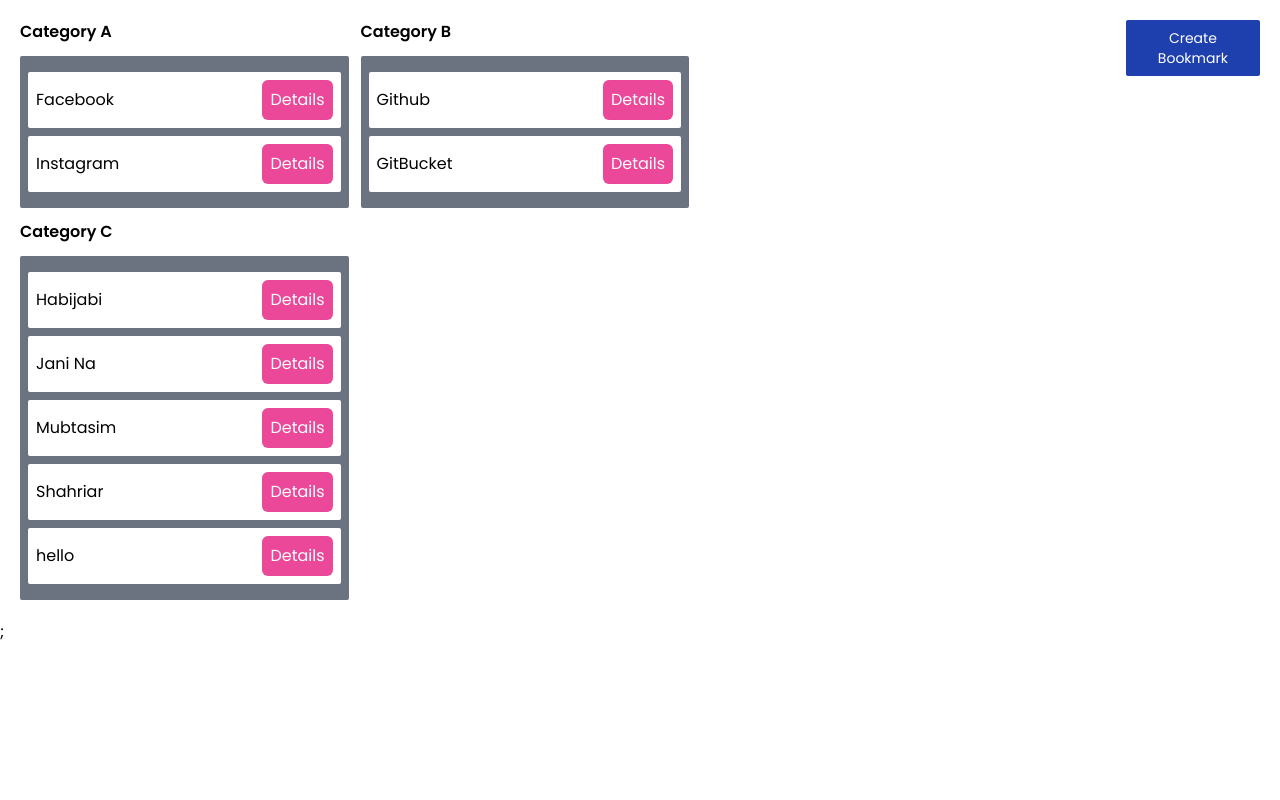
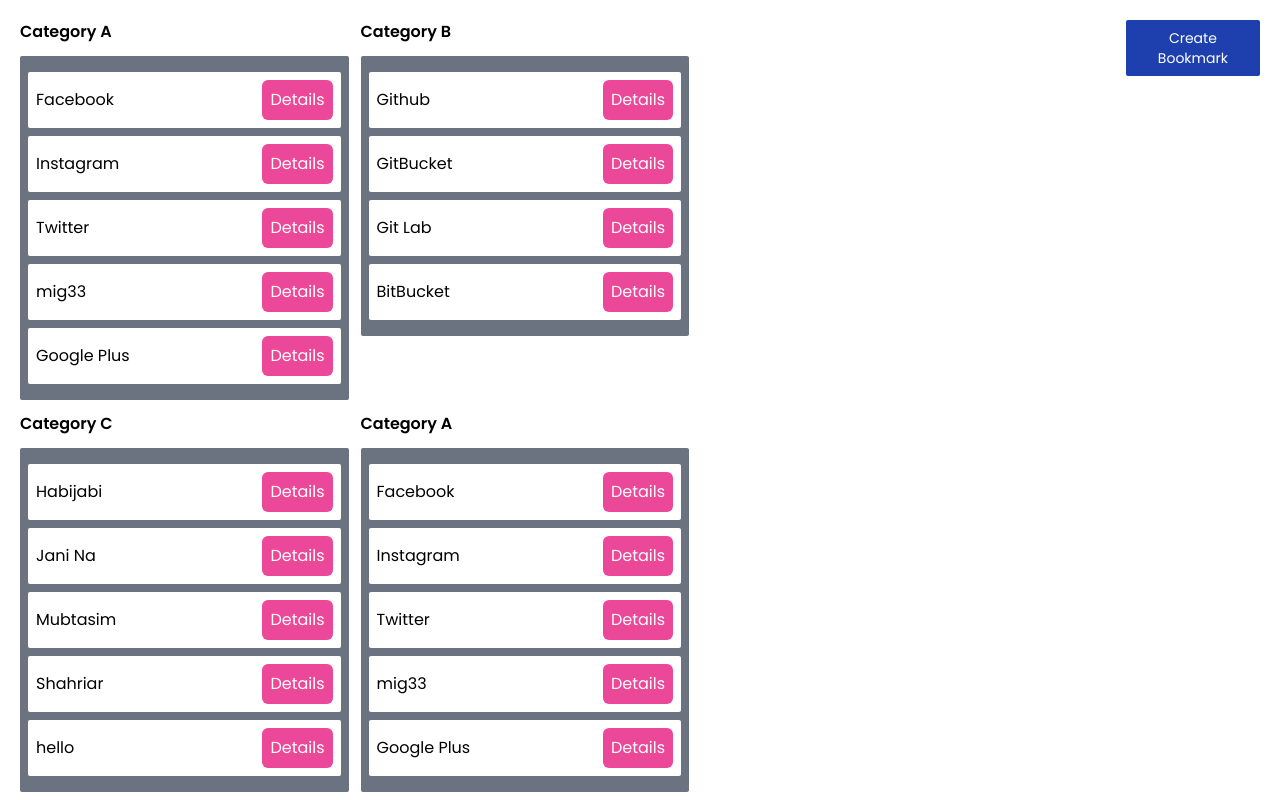
Before and after one commit to Mubtasim/bookmark-tool, a React (Vite) app: page / in a window 1280 px wide. Shown: the top 800 px of the page. Built offline with nearby package versions, Linux system fonts and the light colour scheme; data requests are answered from the project's data file.

Commit message:
completed redux state management for bookamark adding and showing all of the bookmarks

```diff
--- a/db.json
+++ b/db.json
@@ -27,6 +27,10 @@
     {
       "name": "G",
       "id": 7
+    },
+    {
+      "name": "H",
+      "id": 8
     }
   ],
   "bookmarks": [
@@ -83,6 +87,36 @@
       "url": "hello.com",
       "categoryId": 3,
       "id": 10
+    },
+    {
+      "title": "Twitter",
+      "url": "https://twitter.com",
+      "categoryId": 1,
+      "id": 11
+    },
+    {
+      "title": "Git Lab",
+      "url": "https://gitlab.com",
+      "categoryId": 2,
+      "id": 12
+    },
+    {
+      "title": "BitBucket",
+      "url": "https://bitbucket.com",
+      "categoryId": 2,
+      "id": 13
+    },
+    {
+      "title": "mig33",
+      "url": "https://mig33.com",
+      "categoryId": 1,
+      "id": 14
+    },
+    {
+      "title": "Google Plus",
+      "url": "https://google.com",
+      "categoryId": 1,
+      "id": 15
     }
   ]
 }
--- a/src/components/AddBookmark.tsx
+++ b/src/components/AddBookmark.tsx
@@ -1,15 +1,21 @@
 import { useState } from 'react';
 import axios from 'axios';
-import Category from '../types/category';
+import { useDispatch, useSelector } from 'react-redux';
+import { RootState } from '../store';
+import { addCategory } from '../features/categories/categoriesSlice';
+import { addBookmark } from '../features/bookmarks/bookmarksSlice';
+import { addCategorizedBookmark } from '../features/categorizedBookmarks/categorizedBookmarksSlice';
 
 const AddBookmark = () => {
   const [isModalOpen, setIsModalOpen] = useState<boolean>(false);
   const [title, setTitle] = useState<string>('');
   const [url, setUrl] = useState<string>('');
   const [category, setCategory] = useState<string>('');
-  const [categories, setCategories] = useState<Category[]>([]);
+  const categories = useSelector((state: RootState) => state.categories);
   const [showNewCategoryInput, setShowNewCategoryInput] = useState(false);
   const [newCategory, setNewCategory] = useState('');
+
+  const dispatch = useDispatch();
 
   const toggleNewCategoryInput = () => {
     setShowNewCategoryInput(!showNewCategoryInput);
@@ -20,7 +26,8 @@ const AddBookmark = () => {
       const response = await axios.post('http://localhost:3001/categories', {
         name: newCategory,
       });
-      setCategories([...categories, response.data]);
+      // setCategories([...categories, response.data]);
+      dispatch(addCategory(response.data));
       setCategory(response.data.id.toString());
       setNewCategory('');
       setShowNewCategoryInput(false);
@@ -29,17 +36,6 @@ const AddBookmark = () => {
     }
   };
 
-  // Fetch categories from JSON server
-  const fetchCategories = async () => {
-    try {
-      const response = await axios.get('http://localhost:3001/categories');
-      setCategories(response.data);
-    } catch (error) {
-      console.log('Error fetching categories:', error);
-    }
-  };
-
-  // Save the bookmark to the JSON server
   const saveBookmark = async () => {
     try {
       if (!(title && url && category)) {
@@ -51,8 +47,12 @@ const AddBookmark = () => {
         url,
         categoryId: parseInt(category),
       };
-      await axios.post('http://localhost:3001/bookmarks', newBookmark);
-      // Reset form values and close modal
+      const newBookmarkResponse = await axios.post(
+        'http://localhost:3001/bookmarks',
+        newBookmark
+      );
+      dispatch(addBookmark(newBookmark));
+      dispatch(addCategorizedBookmark(newBookmarkResponse.data));
       setTitle('');
       setUrl('');
       setCategory('');
@@ -64,7 +64,7 @@ const AddBookmark = () => {
 
   const handleModalOpen = () => {
     setIsModalOpen(!isModalOpen);
-    fetchCategories(); // Fetch categories when the modal opens
+    // fetchCategories(); // Fetch categories when the modal opens
   };
 
   return (
--- a/src/components/AllBookmarks.tsx
+++ b/src/components/AllBookmarks.tsx
@@ -1,40 +1,44 @@
-import { useEffect, useState } from 'react';
+import { useEffect } from 'react';
 import axios from 'axios';
 import Category from '../types/category';
 import Bookmark from '../types/Bookmark';
 import BookmarksOfCategory from './BookmarksOfCategory';
 import CategorizedBookmark from '../types/CategorizedBookmark';
+import { useDispatch, useSelector } from 'react-redux';
+import { RootState } from '../store';
+import { addBookmarks } from '../features/bookmarks/bookmarksSlice';
+import { addCategories } from '../features/categories/categoriesSlice';
+import { addCategorizedBookmarks } from '../features/categorizedBookmarks/categorizedBookmarksSlice';
 
 const AllBookmarks = () => {
-  const [categorizedBookmarks, setCategorizedBookmarks] = useState<
-    CategorizedBookmark[] | null
-  >(null);
+  const categorizedBookmarks = useSelector(
+    (state: RootState) => state.categorizedBookmarks
+  );
+  const dispatch = useDispatch();
 
   const fetchBookmarks = async () => {
     try {
       const response = await axios.get('http://localhost:3001/bookmarks');
       const bookmarksData = response.data;
+      dispatch(addBookmarks(bookmarksData));
 
       const responseCategories = await axios.get(
         'http://localhost:3001/categories'
       );
       const categoriesData = responseCategories.data;
+      dispatch(addCategories(categoriesData));
 
       const categorizedBookmarks = categoriesData.map((category: Category) => {
         const bookmarksInCategory = bookmarksData.filter(
           (bookmark: Bookmark) => bookmark.categoryId === category.id
         );
-        console.log('bookmarks in category', bookmarksInCategory);
         return {
           ...category,
           bookmarks: bookmarksInCategory,
         };
       });
 
-      setCategorizedBookmarks(categorizedBookmarks);
-      console.log('categorized Bookmarks', categorizedBookmarks);
-      // console.log('bookmark data', bookmarksData);
-      // console.log('category data', categoriesData);
+      dispatch(addCategorizedBookmarks(categorizedBookmarks));
     } catch (error) {
       console.log('Error fetch bookmarks', error);
     }
--- a/src/features/bookmarks/bookmarksSlice.ts
+++ b/src/features/bookmarks/bookmarksSlice.ts
@@ -10,9 +10,12 @@ const bookmarksSlice = createSlice({
     addBookmark: (state, action) => {
       state.push(action.payload);
     },
+    addBookmarks: (state, action) => {
+      return [...state, ...action.payload];
+    },
   },
 });
 
-export const { addBookmark } = bookmarksSlice.actions;
+export const { addBookmark, addBookmarks } = bookmarksSlice.actions;
 
 export default bookmarksSlice.reducer;
--- a/src/features/categories/categoriesSlice.ts
+++ b/src/features/categories/categoriesSlice.ts
@@ -10,9 +10,12 @@ const categoriesSlice = createSlice({
     addCategory: (state, action) => {
       state.push(action.payload);
     },
+    addCategories: (state, action) => {
+      return [...state, ...action.payload];
+    },
   },
 });
 
-export const { addCategory } = categoriesSlice.actions;
+export const { addCategory, addCategories } = categoriesSlice.actions;
 
 export default categoriesSlice.reducer;
--- /dev/null
+++ b/src/features/categorizedBookmarks/categorizedBookmarksSlice.ts
@@ -0,0 +1,27 @@
+import { createSlice } from '@reduxjs/toolkit';
+import CategorizedBookmark from '../../types/CategorizedBookmark';
+
+const initialState: CategorizedBookmark[] = [];
+
+const categorizedBookmarksSlice = createSlice({
+  name: 'categorizedBookmarks',
+  initialState,
+  reducers: {
+    addCategorizedBookmark: (state, action) => {
+      // state.push(action.payload);
+      const categoryId = action.payload.categoryId;
+      state.forEach((categorizedBookmark: CategorizedBookmark) => {
+        if (categorizedBookmark.id === categoryId)
+          categorizedBookmark.bookmarks.push(action.payload);
+      });
+    },
+    addCategorizedBookmarks: (state, action) => {
+      return [...state, ...action.payload];
+    },
+  },
+});
+
+export const { addCategorizedBookmark, addCategorizedBookmarks } =
+  categorizedBookmarksSlice.actions;
+
+export default categorizedBookmarksSlice.reducer;
--- a/src/store.ts
+++ b/src/store.ts
@@ -1,11 +1,22 @@
 import { configureStore } from '@reduxjs/toolkit';
 import bookmarksReducer from './features/bookmarks/bookmarksSlice';
 import categoriesReducer from './features/categories/categoriesSlice';
+import categorizedBookmarksReducer from './features/categorizedBookmarks/categorizedBookmarksSlice';
+import Bookmark from './types/Bookmark';
+import Category from './types/category';
+import CategorizedBookmark from './types/CategorizedBookmark';
+
+export type RootState = {
+  bookmarks: Bookmark[];
+  categories: Category[];
+  categorizedBookmarks: CategorizedBookmark[];
+};
 
 const store = configureStore({
   reducer: {
     bookmarks: bookmarksReducer,
     categories: categoriesReducer,
+    categorizedBookmarks: categorizedBookmarksReducer,
   },
 });
 
```
